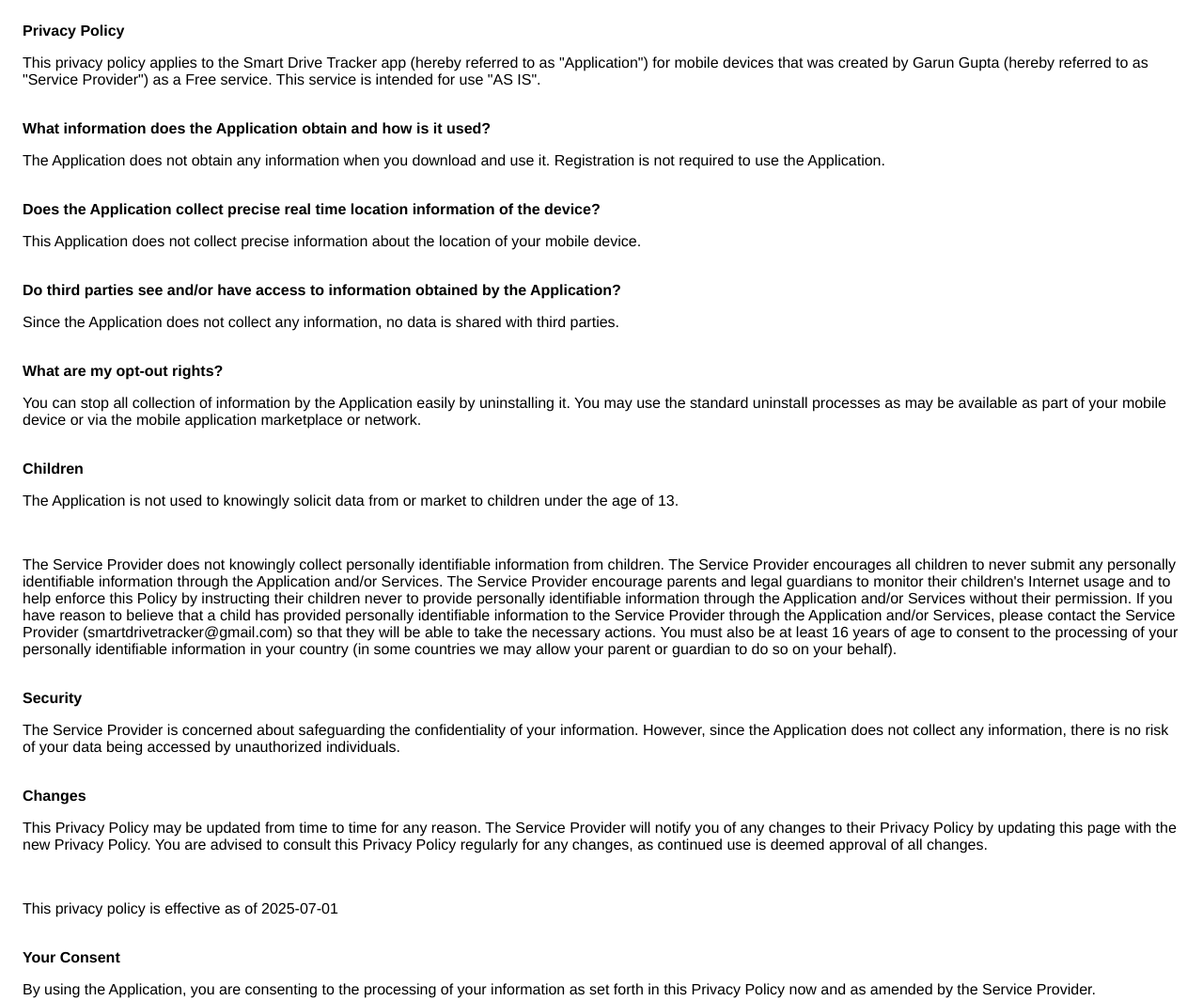
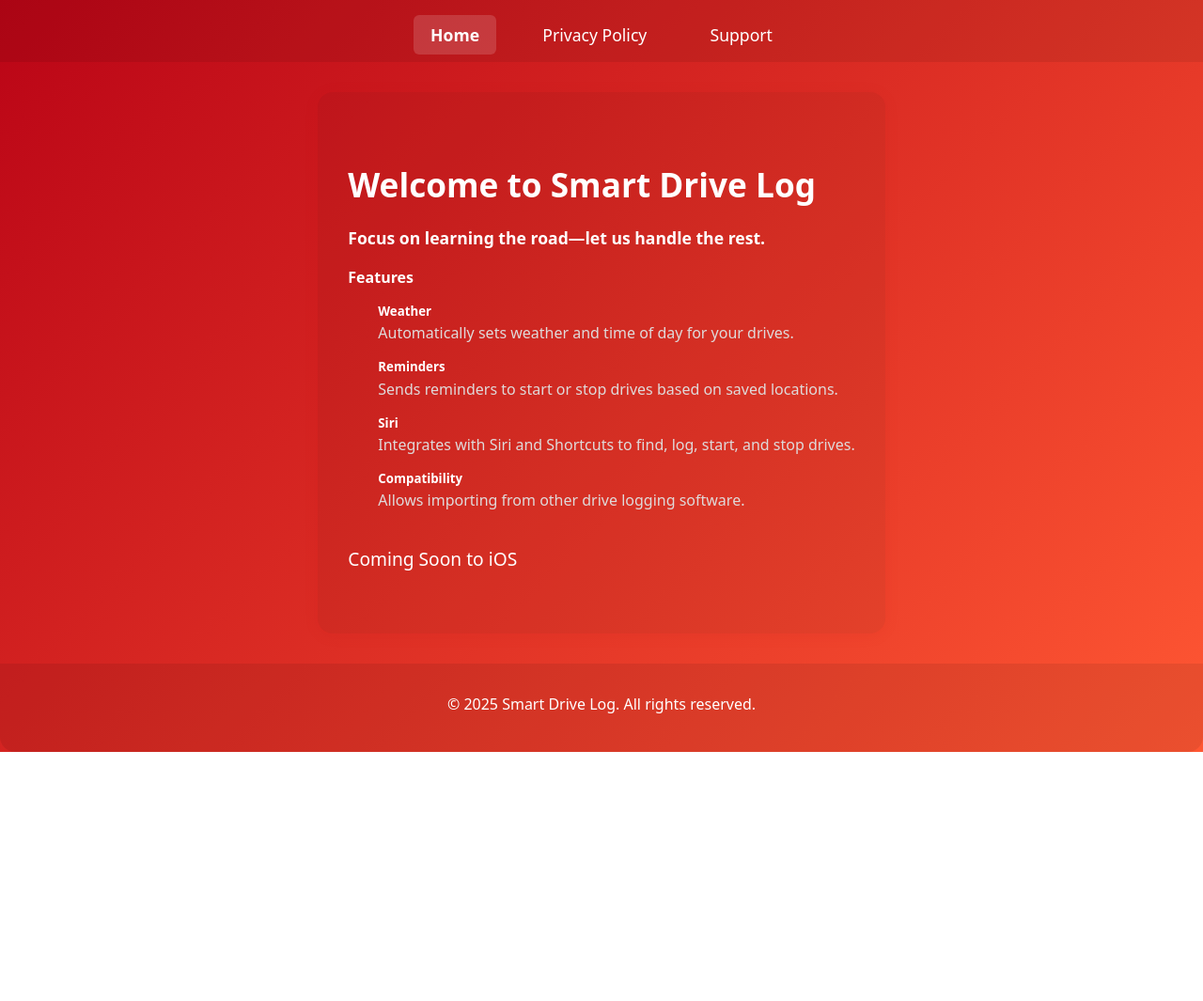
Before and after one commit to Kavi-Gupta/dryves-website, a plain HTML site: page index.html in a window 1280 px wide. Shown: the top 1065 px of the page at 94% size. After the commit the page ends 800 px from the top, so only its background shows below. Drawn offline with Linux system fonts and the light colour scheme.

Commit message:
Add main pages: index, privacy, and support with styling

```diff
--- /dev/null
+++ b/index.css
@@ -0,0 +1,85 @@
+
+html {
+  height: 100%;
+}
+
+body {
+  min-height: 100vh;
+  background-image: linear-gradient(135deg, #BA0416 0%, #FF5733 100%);
+  font-family: system-ui, -apple-system, BlinkMacSystemFont, 'Segoe UI', Roboto, Oxygen, Ubuntu, Cantarell, 'Open Sans', 'Helvetica Neue', sans-serif;
+  color: #fff;
+  margin: 0;
+  display: flex;
+  flex-direction: column;
+}
+
+.navbar {
+  width: 100%;
+  background: rgba(0,0,0,0.08);
+  display: flex;
+  justify-content: center;
+  gap: 2rem;
+  padding: 1rem 0 0.5rem 0;
+  font-size: 1.1em;
+}
+.navbar a {
+  color: #fff;
+  text-decoration: none;
+  padding: 0.5em 1em;
+  border-radius: 6px;
+  transition: background 0.2s;
+}
+.navbar a.active, .navbar a:hover {
+  background: rgba(255,255,255,0.15);
+  font-weight: bold;
+}
+
+.content {
+  flex: 1;
+  max-width: 700px;
+  margin: 2em auto 0 auto;
+  background: rgba(0,0,0,0.05);
+  border-radius: 16px;
+  box-shadow: 0 2px 16px 0 rgba(186,4,22,0.08);
+  padding: 2em 2em 1em 2em;
+}
+
+h1, h2, h3, h4, h5 {
+  font-weight: 600;
+  margin-top: 1.2em;
+  margin-bottom: 0.5em;
+}
+h1 {
+  font-size: 2.2em;
+}
+h2 {
+  font-size: 1.4em;
+}
+h3 {
+  font-size: 1.1em;
+}
+
+.features-list {
+  list-style-type: none;
+  padding-left: 2rem;
+  text-align: left;
+}
+.features-list li h5 {
+  margin-bottom: 0%;
+}
+.features-list li p {
+  margin-bottom: 1rem;
+  color: rgb(223, 218, 218);
+  margin-top: 0.2rem;
+}
+
+footer {
+  width: 100%;
+  text-align: center;
+  padding: 1em 0 1.5em 0;
+  font-size: 1em;
+  background: rgba(0,0,0,0.08);
+  color: #fff;
+  margin-top: 2em;
+  border-radius: 0 0 16px 16px;
+}
--- a/index.html
+++ b/index.html
@@ -1,23 +1,38 @@
+
 <!DOCTYPE html>
-    <html>
-    <head>
-      <meta charset='utf-8'>
-      <meta name='viewport' content='width=device-width'>
-      <title>Privacy Policy</title>
-      <style> body { font-family: 'Helvetica Neue', Helvetica, Arial, sans-serif; padding:1em; } </style>
-    </head>
-    <body>
-    <strong>Privacy Policy</strong><p>This privacy policy applies to the Smart Drive Tracker app (hereby referred to as "Application") for mobile devices that was created by Garun Gupta (hereby referred to as "Service Provider") as a Free service. This service is intended for use "AS IS".</p><br><strong>What information does the Application obtain and how is it used?</strong><p>The Application does not obtain any information when you download and use it. Registration is not required to use the Application.</p><br><strong>Does the Application collect precise real time location information of the device?</strong><p>This Application does not collect precise information about the location of your mobile device.</p><br><strong>Do third parties see and/or have access to information obtained by the Application?</strong><p>Since the Application does not collect any information, no data is shared with third parties.</p><br><strong>What are my opt-out rights?</strong><p>You can stop all collection of information by the Application easily by uninstalling it. You may use the standard uninstall processes as may be available as part of your mobile device or via the mobile application marketplace or network.</p><br><strong>Children</strong><p>The Application is not used to knowingly solicit data from or market to children under the age of 13.</p><br><p>The Service Provider does not knowingly collect personally
-identifiable information from children. The Service Provider
-encourages all children to never submit any personally
-identifiable information through the Application and/or Services.
-The Service Provider encourage parents and legal guardians to monitor
-their children's Internet usage and to help enforce this Policy by instructing
-their children never to provide personally identifiable information through the Application and/or Services without their permission. If you have reason to believe that a child
-has provided personally identifiable information to the Service Provider through the Application and/or Services,
-please contact the Service Provider (smartdrivetracker@gmail.com) so that they will be able to take the necessary actions.
-You must also be at least 16 years of age to consent to the processing
-of your personally identifiable information in your country (in some countries we may allow your parent
-or guardian to do so on your behalf).</p><br><strong>Security</strong><p>The Service Provider is concerned about safeguarding the confidentiality of your information. However, since the Application does not collect any information, there is no risk of your data being accessed by unauthorized individuals.</p><br><strong>Changes</strong><p>This Privacy Policy may be updated from time to time for any reason. The Service Provider will notify you of any changes to their Privacy Policy by updating this page with the new Privacy Policy. You are advised to consult this Privacy Policy regularly for any changes, as continued use is deemed approval of all changes.</p><br><p>This privacy policy is effective as of 2025-07-01</p><br><strong>Your Consent</strong><p>By using the Application, you are consenting to the processing of your information as set forth in this Privacy Policy now and as amended by the Service Provider.</p><br><strong>Contact Us</strong><p>If you have any questions regarding privacy while using the Application, or have questions about the practices, please contact the Service Provider via email at smartdrivetracker@gmail.com.</p><hr><p>This privacy policy page was generated by <a href="https://app-privacy-policy-generator.nisrulz.com/" target="_blank" rel="noopener noreferrer">App Privacy Policy Generator</a></p>
-    </body>
-    </html>
+<html lang="en">
+<head>
+  <meta charset="UTF-8">
+  <meta name="viewport" content="width=device-width, initial-scale=1.0">
+  <link rel="stylesheet" href="index.css">
+  <title>Smart Drive Log - Home</title>
+</head>
+<body>
+  <nav class="navbar">
+    <a href="/index.html" class="active">Home</a>
+    <a href="/privacy.html">Privacy Policy</a>
+    <a href="/support.html">Support</a>
+  </nav>
+  <main class="content">
+    <h1>Welcome to Smart Drive Log</h1>
+    <h3>Focus on learning the road—let us handle the rest.</h3>
+    <h4>Features</h4>
+    <ul class="features-list">
+      <li>
+        <h5>Weather</h5>
+        <p>Automatically sets weather and time of day for your drives.</p>
+        <h5>Reminders</h5>
+        <p>Sends reminders to start or stop drives based on saved locations.</p>
+        <h5>Siri</h5>
+        <p>Integrates with Siri and Shortcuts to find, log, start, and stop drives.</p>
+        <h5>Compatibility</h5>
+        <p>Allows importing from other drive logging software.</p>
+      </li>
+    </ul>
+    <p style="font-size:1.2em; margin-top:2em;">Coming Soon to iOS</p>
+  </main>
+  <footer>
+    <p>&copy; 2025 Smart Drive Log. All rights reserved.</p>
+  </footer>
+</body>
+</html>
```
Also changed, not shown: privacy.html (added, +46 -0 lines), support.html (added, +25 -0 lines).
